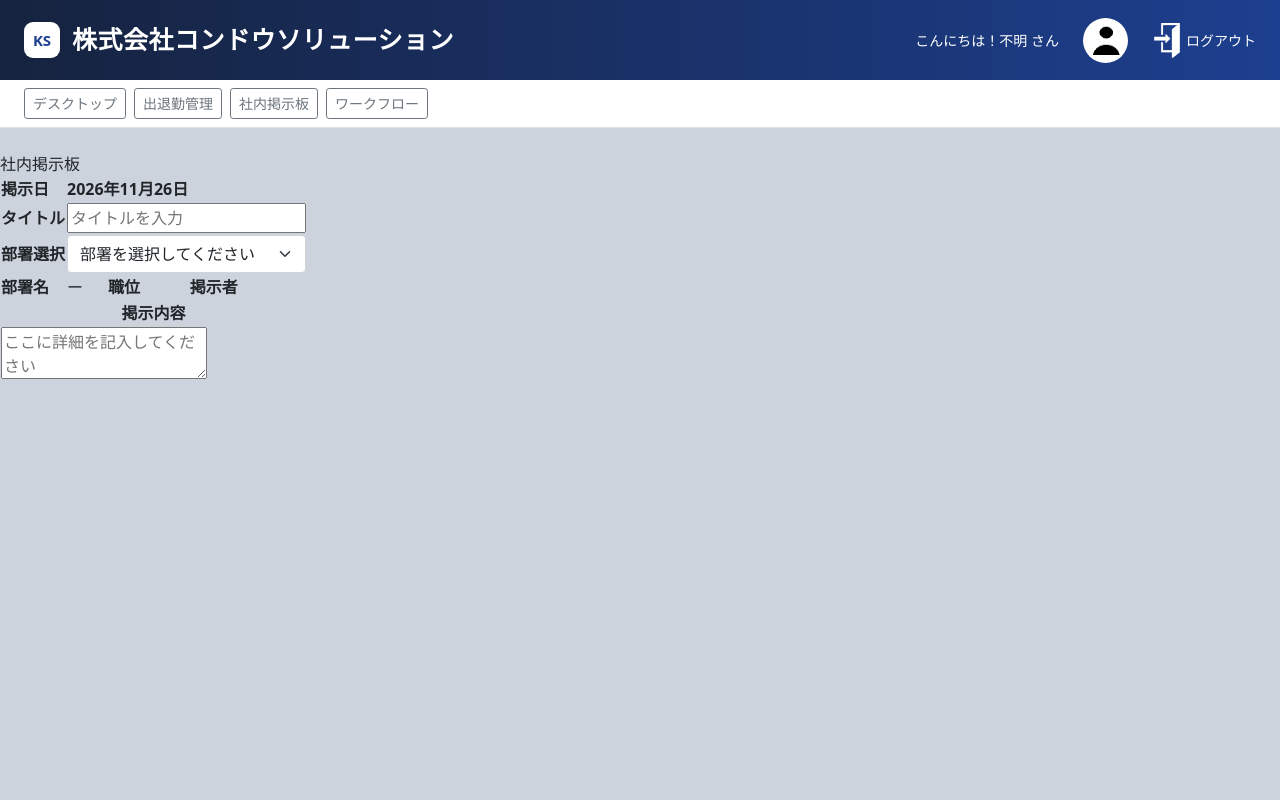
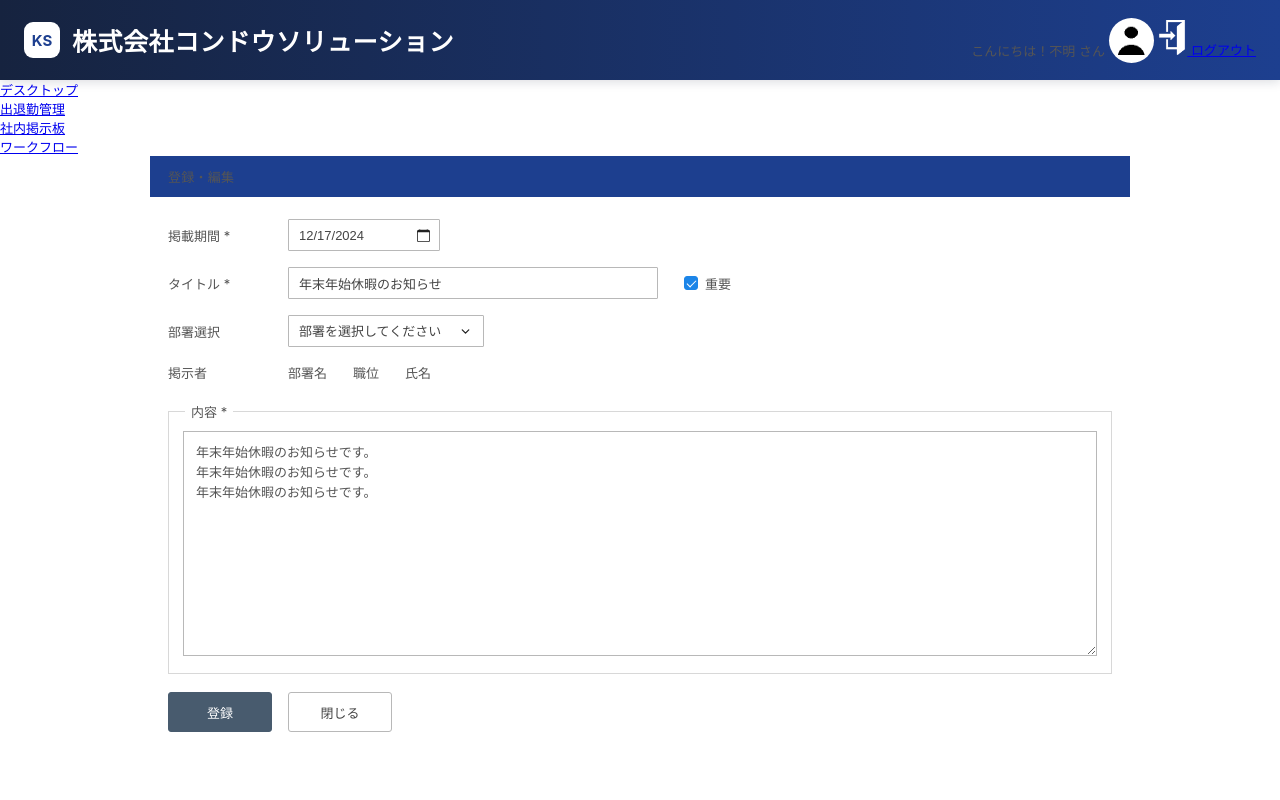
Before and after one commit to groupware-lab/groupware-lab, a PHP site: page /keiziban_sinsei.php in a window 1280 px wide. Run offline with PHP 8.4, Linux system fonts and the light colour scheme; the visitor is signed in with stand-in values (Sample User, id 1); data that the repository does not hold is empty; a stand-in replaces the project's code that opens the database connection.

Commit message:
20261126掲示板

```diff
--- a/keiziban/keiziban_sinsei.php
+++ b/keiziban/keiziban_sinsei.php
@@ -19,138 +19,111 @@ unset($_SESSION['ringi_errors']);
 <head>
   <meta charset="UTF-8">
   <meta name="viewport" content="width=device-width, initial-scale=1.0">
-    <title>社内掲示板 新規作成</title>
+  <title>登録・編集</title>
+  <link rel="stylesheet" href="keiziban_sinsei.css">
+  <link rel="stylesheet" href="common.css">
+</head>
+<body>
 
-    <!-- 背景色のデザインの共通部分を読み込み -->
-    <link href="../common/common.css" rel="stylesheet">
+    <!-- header,navの共通部品-->
+<header class="app-header">
+    <div class="app-header-inner">
+        <span class="app-logo-badge">KS</span>
+        <span class="app-header-title">株式会社コンドウソリューション</span>
+    </div>
 
-    <!-- bootstrapのcssを読み込む用 -->
-    <link href="../assets/css/bootstrap.min.css" rel="stylesheet">
+    <nav class="app-nav-menu d-flex align-items-center gap-4">
+        <span class="small text-white">
+            こんにちは！<?= htmlspecialchars($employee_name, ENT_QUOTES, 'UTF-8') ?>  さん
+        </span>
 
-</head>
+        <span class="app-user-badge">
+            <img src="../assets/img/user_icon.png" alt="社員アイコン" width="30" height="30">
+        </span>
 
-<body class="app-page d-flex flex-column min-vh-100">
-    <?php require_once __DIR__ . '/../common/header.php'; ?>
+        <a href="../home/logout_confirm.php" class="text-white text-decoration-none d-flex align-items-center logout-link" title="ログアウト">
+            <img src="../assets/img/logout_icon.png" alt="ログアウト" width="30" height="35" class="me-1 logout-icon">
+            <span class="small">ログアウト</span>
+        </a>
+    </nav>
+</header>
 
-    <form action="ringi_submit.php" method="POST">
-        <input type="hidden" name="csrf_token" value="<?= htmlspecialchars($_SESSION['csrf_token'], ENT_QUOTES, 'UTF-8') ?>">
-        <div class="form-container">
-            <div class="title">社内掲示板</div>
-            <?php if (!empty($errors)): ?>
-            <div class="alert alert-danger" role="alert">
-                <ul class="mb-0">
-                    <?php foreach ($errors as $e): ?>
-                    <li><?= htmlspecialchars($e, ENT_QUOTES, 'UTF-8') ?></li>
-                    <?php endforeach; ?>
+<div class="bg-white border-bottom py-2 px-4 mb-4">
+    <div class="container-fluid p-0">
+        <ul class="d-flex flex-wrap gap-2 list-unstyled mb-0 ps-0">
+            <li><a href="../home/main.php" class="btn btn-outline-secondary btn-sm">デスクトップ</a></li>
+            <li><a href="#" class="btn btn-outline-secondary btn-sm">出退勤管理</a></li>
+            <li><a href="../keiziban/keiziban_main.php" class="btn btn-outline-secondary btn-sm">社内掲示板</a></li>
+            <li><a href="../workflow/workflow_main.php" class="btn btn-outline-secondary btn-sm">ワークフロー</a></li>
         </ul>
     </div>
-            <?php endif; ?>
+</div>
 
-            <table>
-                <tbody>
-                    <tr>
-                        <th>掲示日</th>
-                        <td colspan="5" id="today-date" style="font-weight: bold;"></td>
-                    </tr>
+  <div class="dialog-wrapper">
+    <div class="dialog-header">
+      <h1>登録・編集</h1>
+    </div>
 
-                    <tr>
-                        <th>タイトル</th>
-                        <td colspan="5">
-                            <input type="text" name="title" placeholder="タイトルを入力">
-                        </td>
-                    </tr>
+    <form class="dialog-body">
+      <!-- 掲載期間 -->
+      <div class="form-row">
+        <label class="form-label">掲載期間 <span class="required">*</span></label>
+        <div class="form-field period-wrapper">
+          <input type="text" class="input-ctrl input-date" value="12/17/2024">
+        </div>
+      </div>
 
-                    <tr>
-                        <th>部署選択</th>
-                        <td colspan="5">
-                            <select name="department" class="form-select">
+      <!-- タイトル -->
+      <div class="form-row">
+        <label class="form-label" for="title">タイトル <span class="required">*</span></label>
+        <div class="form-field title-wrapper">
+          <input type="text" id="title" class="input-ctrl input-title" value="年末年始休暇のお知らせ">
+          <label class="custom-checkbox">
+            <input type="checkbox" checked>
+            <span>重要</span>
+          </label>
+        </div>
+      </div>
+
+      <!-- 部署選択 -->
+      <div class="form-row">
+        <label class="form-label" for="dept">部署選択</label>
+        <div class="form-field">
+          <select id="dept" class="input-ctrl select-dept">
             <option value="">部署を選択してください</option>
-                                <option value="dev">開発</option>
-                                <option value="sales">営業</option>
-                                <option value="hr">人事</option>
-                                <option value="finance">財務</option>
+            <option value="dev">開発部</option>
+            <option value="sales">営業部</option>
+            <option value="hr">人事部</option>
+            <option value="finance">財務部</option>
           </select>
-                        </td>
-                    </tr>
+        </div>
+      </div>
 
-                    <tr>
-                        <th>部署名</th>
-                        <td>
-                            <?= htmlspecialchars($loginUser['department'] ?? 'ー', ENT_QUOTES, 'UTF-8') ?>
-                        </td>
-                        <th>職位</th>
-                        <td>
-                            <?= htmlspecialchars($loginUser['position'], ENT_QUOTES, 'UTF-8') ?>
-                        </td>
-                        <th>掲示者</th>
-                        <td>
-                            <?=  htmlspecialchars($loginUser['name'], ENT_QUOTES, 'UTF-8') ?>
-                        </td>
-                    </tr>
+      <!-- 掲示者 -->
+      <div class="form-row">
+        <span class="form-label">掲示者</span>
+        <div class="form-field poster-wrapper">
+          <span>部署名 </span>
+          <span>職位 </span>
+          <span>氏名 </span>
+        </div>
+      </div>
 
-                    <tr>
-                        <th colspan="6" class="text-center">掲示内容</th>
-                    </tr>
-                    <tr class="content-row">
-                        <td colspan="6">
-                            <textarea name="content" placeholder="ここに詳細を記入してください"></textarea>
-                        </td>
-                    </tr>
-                </tbody>
-            </table>
+      <!-- 内容 -->
+      <fieldset class="content-box">
+        <legend>内容 <span class="required">*</span></legend>
+        <textarea class="content-textarea">年末年始休暇のお知らせです。
+年末年始休暇のお知らせです。
+年末年始休暇のお知らせです。</textarea>
+      </fieldset>
+
+        <div class="footer-buttons">
+          <button type="submit" class="btn-action btn-submit">登録</button>
+          <button type="button" class="btn-action btn-close">閉じる</button>
+        </div>
+      </div>
     </form>
+  </div>
 
-    <script>
-        const today = new Date(); /* 今日の日付を取得 */
-        const year = today.getFullYear();
-        const month = today.getMonth() + 1;
-        const date = today.getDate();
-        document.getElementById('today-date').textContent = year + '年' + month + '月' + date + '日';
-
-        //稟議内容を入力された中身に合わせてtextareaの高さを調整
-        const textarea = document.querySelector('textarea')
-
-        function autoResize() {
-            textarea.style.height = 'auto';
-            textarea.style.height = textarea.scrollHeight + 'px';
-        }
-
-        textarea.addEventListener('input', autoResize);
-        window.addEventListener('resize', autoResize);
-        autoResize();
-
-        const approverList = document.getElementById('approver-list');
-
-        // 承認者の行を上から「承認者1、承認者2…」の順にラベルを振り直す
-        function renumberApprovers() {
-            document.querySelectorAll('.approver-row').forEach((row, index) => {
-                row.querySelector('.approver-label').textContent = '承認者' + (index + 1) + '：';
-            });
-        }
-
-        approverList.addEventListener('click', function(e) {
-            if (e.target.classList.contains('add-approver-btn')) {
-                const firstRow = document.querySelector('.approver-row');
-                const newRow = firstRow.cloneNode(true);
-
-                // クローン元の選択状態を引き継がないようリセット
-                newRow.querySelector('select').selectedIndex = 0;
-
-                const btn = newRow.querySelector('button');
-                btn.textContent = '－';
-                btn.classList.remove('add-approver-btn');
-                btn.classList.add('remove-approver-btn');
-
-                approverList.appendChild(newRow);
-                renumberApprovers();
-                return;
-            }
-
-            if (e.target.classList.contains('remove-approver-btn')) {
-                e.target.closest('.approver-row').remove();
-                renumberApprovers();
-            }
-        });
-    </script>
 </body>
 </html>
```
Lines whose indentation alone changed are shown as unchanged.
